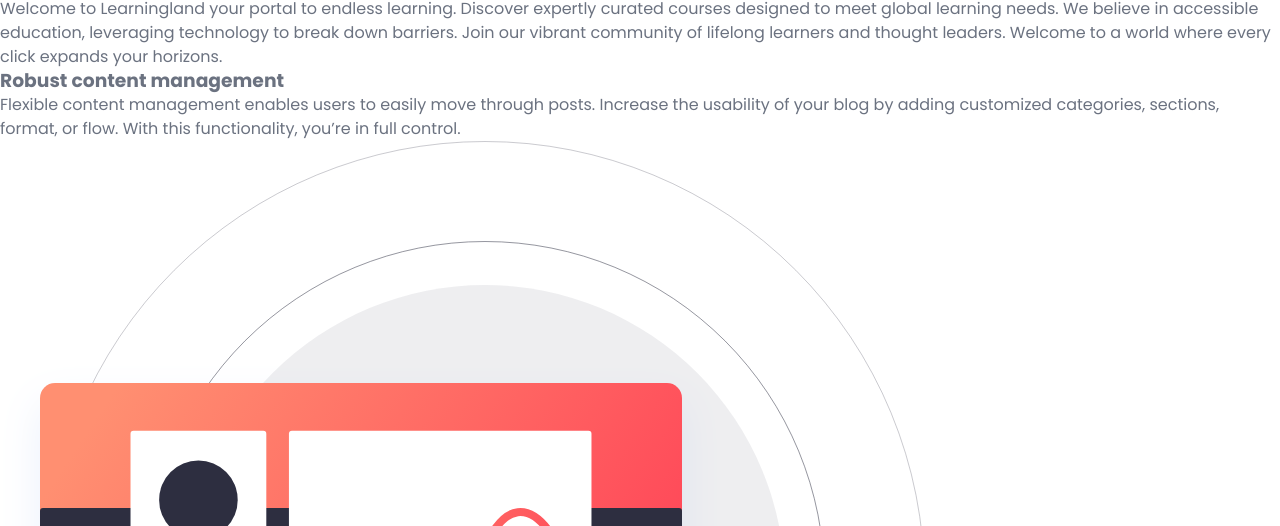
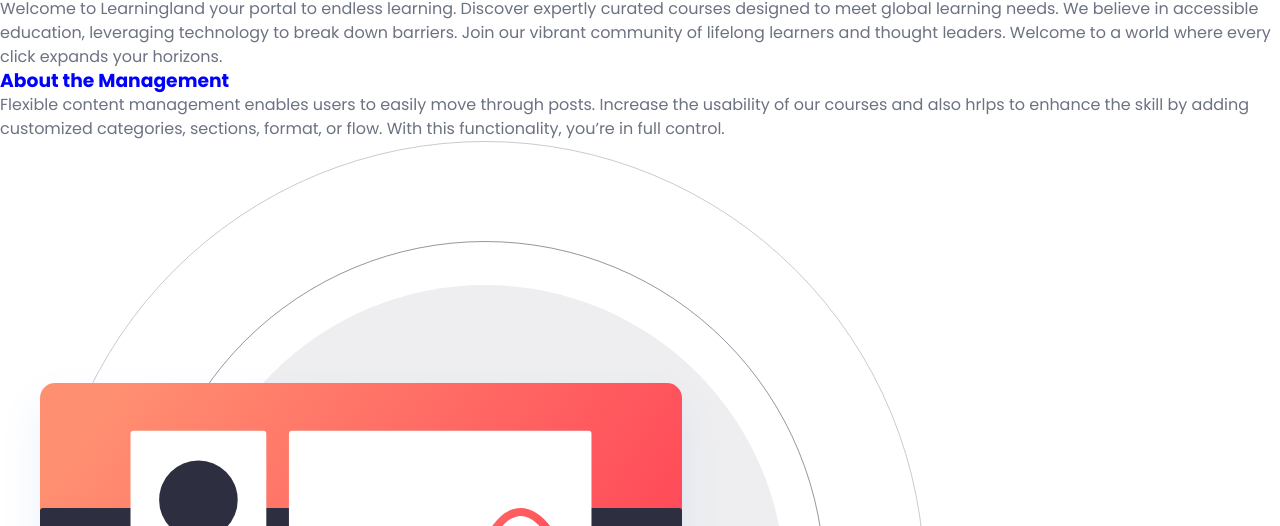
Before and after one commit to Sandhya015/CodeSoft, a plain HTML site: page Landing-page/index.html in a window 1280 px wide. Shown: the part 274-800 px from the top of the page. Drawn offline with Linux system fonts and the light colour scheme; files that its build step writes are made by us from their sources; a script that the page names is missing.

Commit message:
Update index.html

```diff
--- a/Landing-page/index.html
+++ b/Landing-page/index.html
@@ -86,9 +86,9 @@
         <h3 style="color: blue;">Introducing our new Innovation</h3>
         <p>Welcome to Learningland your portal to endless learning. Discover expertly curated courses designed to meet global learning needs. We believe in accessible education, leveraging technology to break down barriers. Join our vibrant community of lifelong learners and thought leaders. Welcome to a world where every click expands your horizons.
         </p>
-        <h3>Robust content management</h3>
-        <p>Flexible content management enables users to easily move through posts. Increase the usability of your blog
-          by adding customized categories, sections, format, or flow. With this functionality, you’re in full control.
+        <h3 style="color: blue;">About the Management</h3>
+        <p>Flexible content management enables users to easily move through posts. Increase the usability of our courses
+          and also hrlps to enhance the skill by adding customized categories, sections, format, or flow. With this functionality, you’re in full control.
         </p>
       </div>
       <div class="description-content-rightcolumn">
@@ -118,7 +118,7 @@
     </div>
     <div class="features-rightcolumn">
       <h5>Free, open, simple</h5>
-      <p>Blogr is a free and open source application backed by a large community of helpful developers. It supports
+      <p>Learningland is a free and open source application backed by a large community of helpful developers. It supports
         features such as code syntax highlighting, RSS feeds, social media integration, third-party commenting tools,
         and works seamlessly with Google Analytics. The architecture is clean and is relatively easy to learn.
       </p>
```
